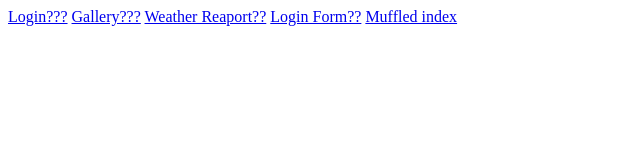
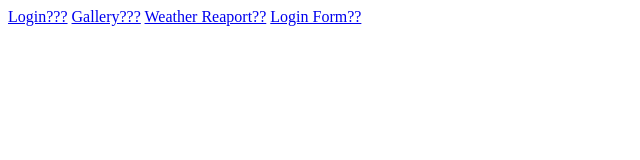
Before and after one commit to Rishitha2002/SONET2020, a plain HTML site: page Sonet1/index.html in a window 1280 px wide. Shown: the whole page, without its empty margins (0-640 px from the left). Drawn offline with Linux system fonts and the light colour scheme.

Commit message:
Update index.html

```diff
--- a/Sonet1/index.html
+++ b/Sonet1/index.html
@@ -10,6 +10,5 @@
     <a href="gallery.html">Gallery???</a>
     <a href="./weather.html">Weather Reaport??</a>
     <a href="../form.html">Login Form??</a>
-    <a href=".../Muffled/index.html">Muffled index</a>
 </body>
 </html>
```
